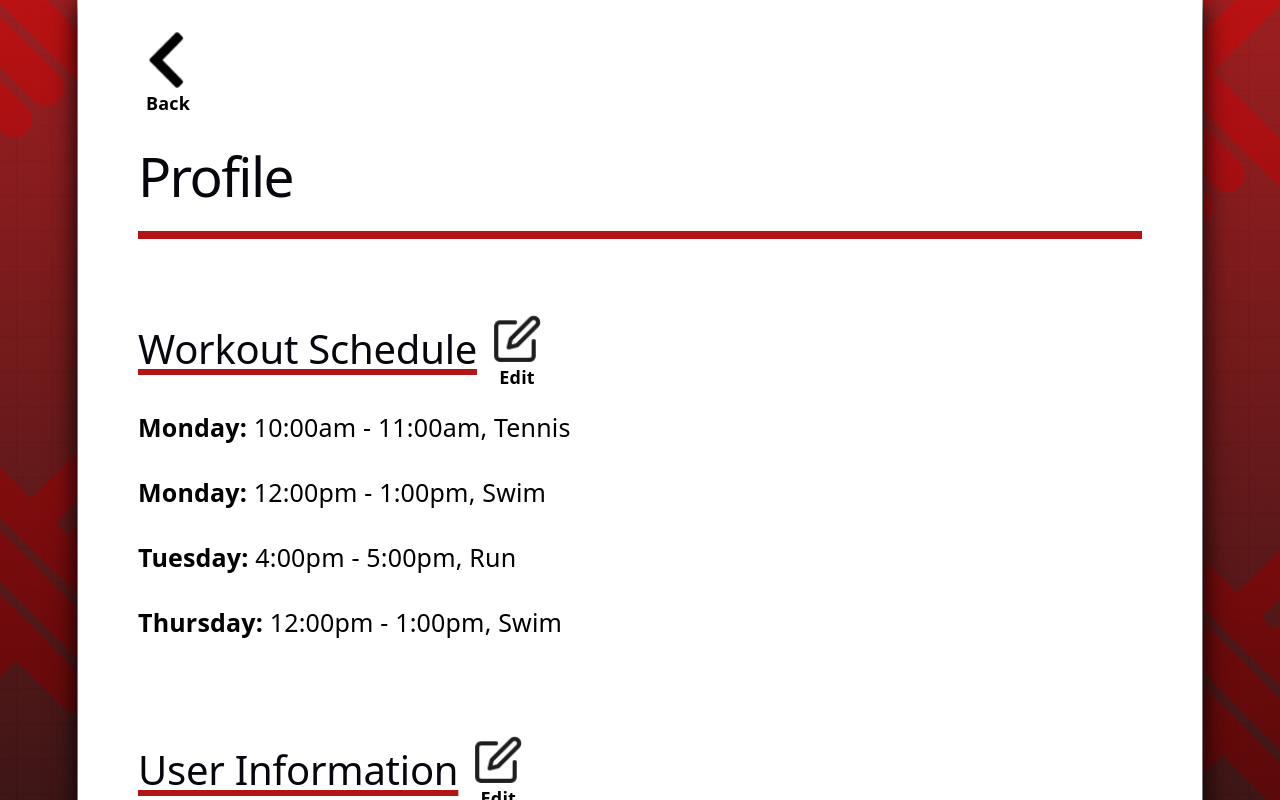
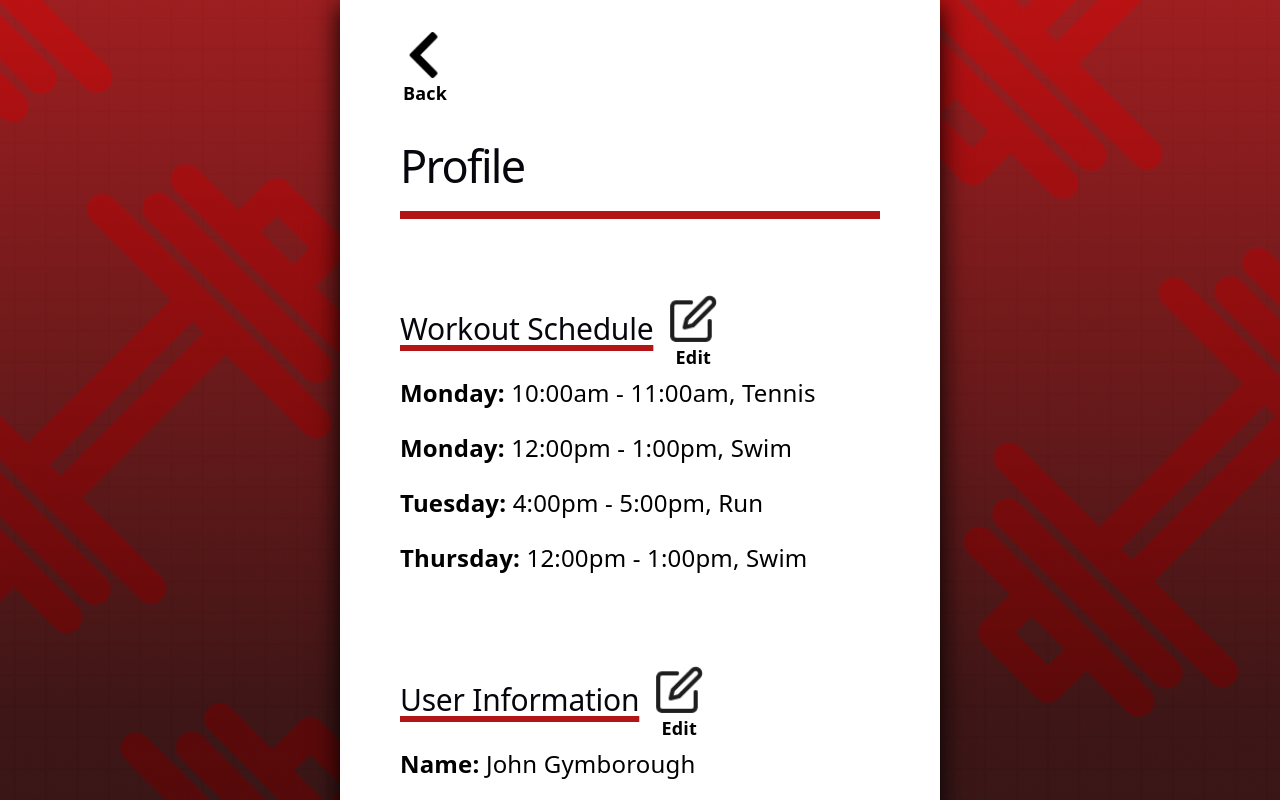
Before and after one commit to mikaylaphilpot/GymBros, a React (Vite) app in the folder frontend/: page /profile-page in a window 1280 px wide. Shown: the top 800 px of the page. Built offline with nearby package versions, Linux system fonts and the light colour scheme; no server answers.

Commit message:
Fixed CSS styling issues
Fixed white border around my CSS elements and modified my CSS code to better match the UI of Melinda's pages.

```diff
--- a/frontend/src/components/RoutingButton.tsx
+++ b/frontend/src/components/RoutingButton.tsx
@@ -6,10 +6,24 @@ type ButtonProps = {
     routingTo: string;
     iconSrc: string;
     normalButton?: number;
+    onClick?: () => void;
 };
 
 
-export default function RoutingButton({label, routingTo, iconSrc, normalButton}: ButtonProps) {
+export default function RoutingButton({label, routingTo, iconSrc, normalButton, onClick}: ButtonProps) {
+    if (onClick) {
+        return (
+            <button type="button" className={normalButton ? "normal-button" : "buttons"} onClick={onClick} >
+                {normalButton ? label : (
+                    <>
+                        <Icon src={iconSrc} height={60} width={60} alt="button-icon"/>
+                        {label}
+                    </>
+                )}
+            </button>
+        );
+    }
+
     if (normalButton) {
             return (
                 <Link to={routingTo} className="normal-button">
@@ -20,7 +34,7 @@ export default function RoutingButton({label, routingTo, iconSrc, normalButton}:
     else {
         return (
             <Link to={routingTo} className="buttons">
-                <Icon src={iconSrc} height={60} width={60} alt="button-icon"/>
+                <Icon src={iconSrc} height={50} width={50} alt="button-icon"/>
                 {label}
             </Link>
         );
--- a/frontend/src/index.css
+++ b/frontend/src/index.css
@@ -57,7 +57,6 @@
   max-width: 100%;
   margin: 0 auto;
   text-align: center;
-  border-inline: 1px solid var(--border);
   min-height: 100svh;
   display: flex;
   flex-direction: column;
--- a/frontend/src/pages/ForgotPswdPage.tsx
+++ b/frontend/src/pages/ForgotPswdPage.tsx
@@ -23,7 +23,7 @@ export default function ForgotPswdPage() {
 
                     <div className="pswd-page-routing">
                         <RoutingButton label="Send" routingTo="" iconSrc="" normalButton={1} />
-                        <Link to="/home-page">Back</Link>
+                        <Link to="/">Back</Link>
                     </div>
 
                 </div>
--- a/frontend/src/styles/homepage.css
+++ b/frontend/src/styles/homepage.css
@@ -1,10 +1,13 @@
 body {
     background-image: url(../assets/Background.png);
-    background-repeat: repeat;
+    background-repeat: no-repeat;
+    background-position: center;
+    background-size: cover;
+    background-attachment: fixed;
 }
 
 .white-container {
-    margin: 0;
+    margin: 0 auto;
     display: flex;
     flex-direction: column;
     justify-content: flex-start;
@@ -14,6 +17,7 @@ body {
     padding: 30px 60px;
 
     min-height: 100vh;
+    width: 600px;
     box-shadow: 0px 4px 25px 0px rgb(0, 0, 0);
     background-color: white;
 
@@ -36,8 +40,8 @@ body {
     gap: 15px;
     padding: 30px 60px;
 
-    min-height: 50vh;
-    width: 50vw;
+    height: 450px;
+    width: 440px;
     box-shadow: 0px 4px 25px 0px rgb(0, 0, 0);
     background-color: white;
     border-radius: 20px;
@@ -50,17 +54,16 @@ body {
     flex-direction: row;
     align-items: center;
     gap: 50px;
-    margin-bottom: 10px;
 
     color: #000000;
 }
 
 .header h1 {
-    font-size: 55px;
+    font-size: 45px;
 }
 
 .header h2 {
-    font-size: 40px;
+    font-size: 30px;
     text-decoration-line: underline;
     text-decoration-style: solid;
     text-decoration-thickness: 6px;
@@ -114,10 +117,10 @@ p {
 }
 
 .general-text, .profile-information-box p {
-    font-size: 34px;
+    font-size: 24px;
     color: #000000;
     padding: 10px 0px 20px 0px;
-    line-height: 35px;
+    line-height: 25px;
 }
 
 .bro-workout-widget, .user-workout-widget {
@@ -125,9 +128,9 @@ p {
     flex-direction: row;
     align-items: center;
 
-    font-size: 28px;
+    font-size: 24px;
     font-weight: bold;
-    line-height: 35px;
+    line-height: 25px;
     color: #000000;
 
     border-style: solid;
@@ -219,7 +222,7 @@ p {
 }
 
 .profile-schedule-widgets, .profile-information-box p, .edit-profile-box{
-    font-size: 25px;
+    font-size: 24px;
 }
 
 .edit-profile-box {
@@ -231,7 +234,7 @@ p {
 }
 
 .edit-profile-box-item input {
-    font-size: 25px;
+    font-size: 24px;
     padding: 10px;
     background-color: #D9D9D9;
     border-style: none;
@@ -245,7 +248,7 @@ p {
     margin: 30px auto;
 
 
-    font-size: 25px;
+    font-size: 24px;
 }
 
 .schedule-item-header, .schedule-item-box {
@@ -287,15 +290,29 @@ p {
     font-size: 20px;
     border-style: none;
     background-color: #D9D9D9;
-    width: 90cqw;
-    height: 40px;
+    width: 100%;
+    height: 55px;
+
 }
 
 .pswd-page-routing {
     display: flex;
     flex-direction: column;
     align-items: center;
-
-    margin: 30px auto 0px auto;
     text-decoration: none;
 }
+
+.pswd-page-routing .normal-button {
+    margin: 30px 0 15px 0;
+}
+
+
+.condensed-white-container h1 {
+    font-size: 40px;
+    margin-bottom: 0;
+}
+
+.condensed-white-container .general-text {
+    font-size: 20px;
+    padding: 10px 0px;
+}
```
